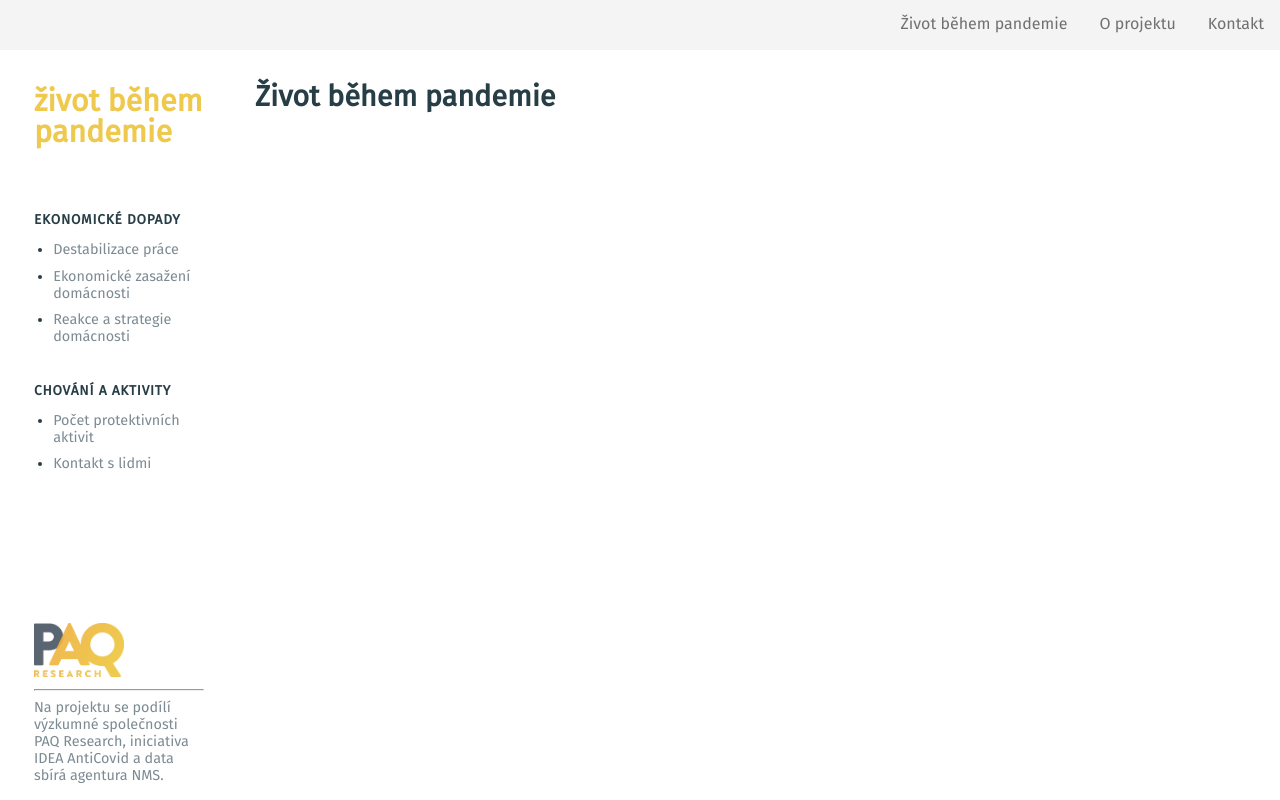
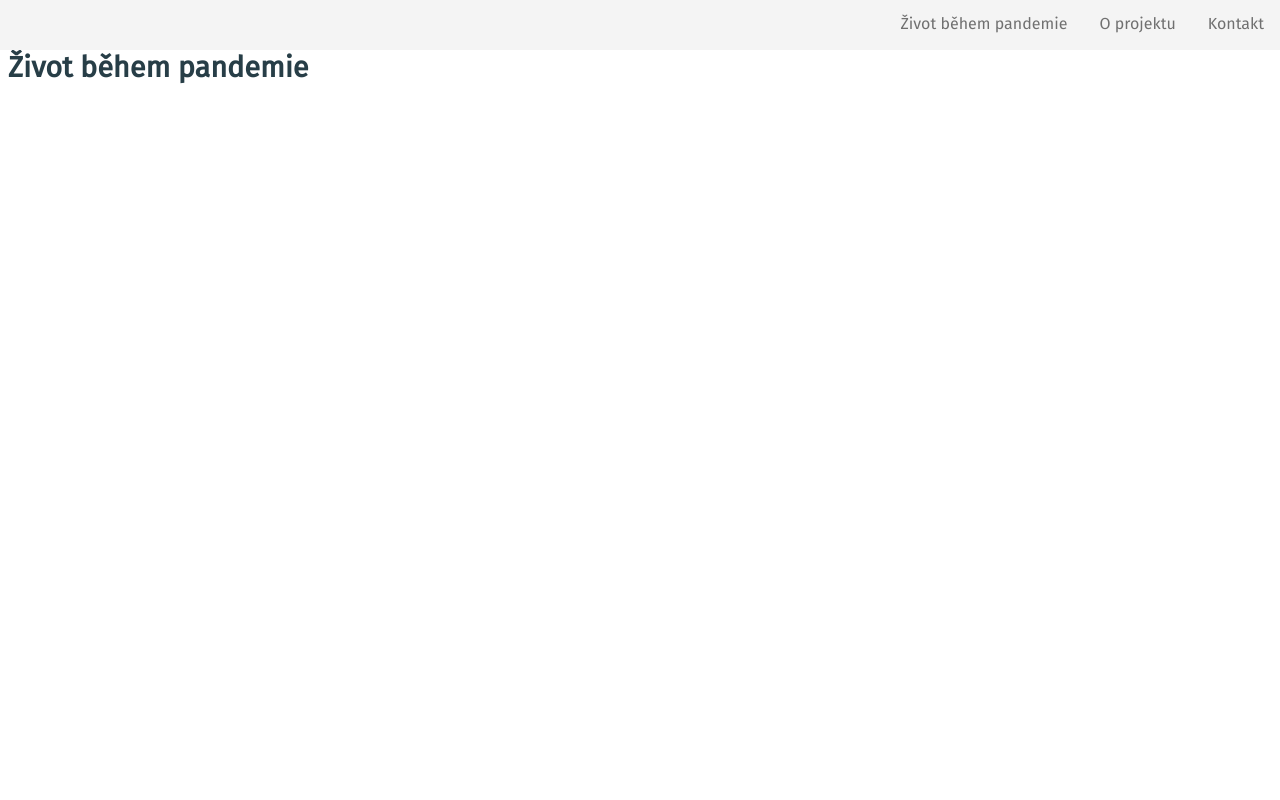
Before and after one commit to mveith/paq-research, a Next.js app: page / in a window 1280 px wide. Built offline with nearby package versions, Linux system fonts and the light colour scheme.

Commit message:
Landing page "layout"

```diff
--- a/components/layout.js
+++ b/components/layout.js
@@ -87,7 +87,7 @@ export default function Layout(props) {
                     </a>
                 </div>
             </nav>
-            <div className="main-wrapper">
+            {!props.landingPage && <div className="main-wrapper">
                 <div className="side-menu">
                     <header>
                         <Link href="/"><a><h1 style={{ color: "#eec94e", lineHeight: "1.9rem", fontSize: "1.9rem" }} >život během pandemie</h1></a></Link>
@@ -111,7 +111,10 @@ export default function Layout(props) {
                 <div className="main-footer">
                     <p className="menu-footer">Na projektu se podílí výzkumné společnosti <a href="https://www.paqresearch.cz/">PAQ Research</a>, iniciativa <a href="https://idea.cerge-ei.cz/anti-covid-19/">IDEA AntiCovid</a> a data sbírá agentura <a href="https://www.nms.cz/">NMS</a>.</p>
                 </div>
-            </div>
+            </div>}
+            {props.landingPage && <div className="main-wrapper">
+                {props.children}
+            </div>}
         </>
     )
 }
--- a/pages/index.js
+++ b/pages/index.js
@@ -3,7 +3,7 @@ import Layout from '../components/layout';
 
 export default function Home({ menu }) {
     return (
-        <Layout menuItemsData={menu}>
+        <Layout menuItemsData={menu} landingPage={true}>
             <h1>Život během pandemie</h1>
         </Layout>
     )
```
